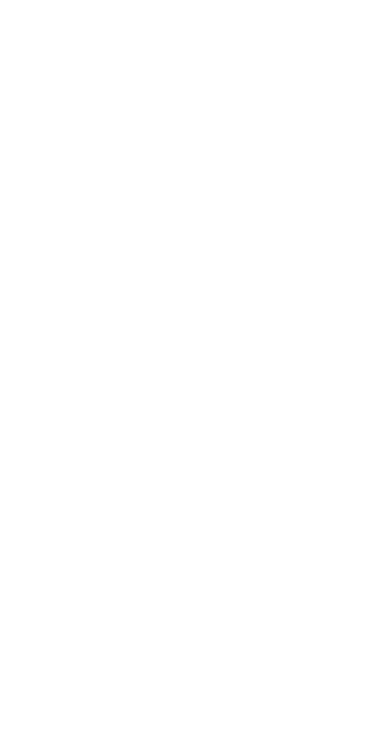
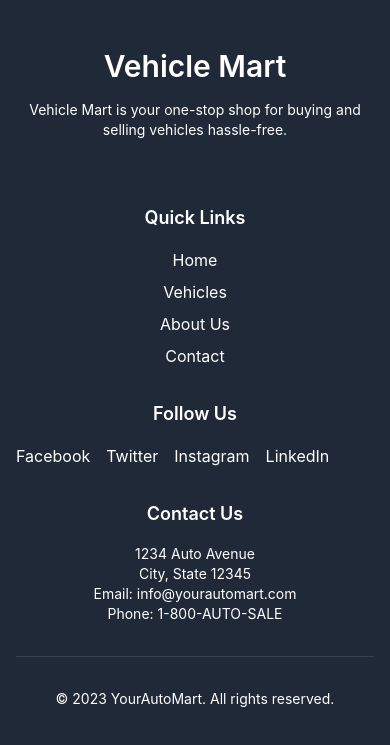
Before and after one commit to saikalyansixsixty6/online-vehicle-website, a React (Create React App) app in the folder frontend/: page /home in a window 390 px wide. Shown: the part 703-1448 px from the top of the page. Before the commit the page ends 844 px from the top, so only its background shows below. Built offline with nearby package versions, Linux system fonts and the light colour scheme; no server answers; the database is empty.

Commit message:
Footer added

```diff
--- a/frontend/src/components/Footer/Footer.jsx
+++ b/frontend/src/components/Footer/Footer.jsx
@@ -1,98 +1,83 @@
-import React from 'react'
-import { Link } from 'react-router-dom'
+import React from 'react';
+
 const Footer = () => {
   return (
+    <footer className="bg-gray-800 text-white py-12">
+      <div className="max-w-6xl mx-auto px-4">
+        <div className="grid grid-cols-1 md:grid-cols-2 lg:grid-cols-4 gap-8">
+          <div className="mb-8 md:mb-0">
+            <h2 className="text-3xl font-semibold mb-4">Vehicle Mart</h2>
+            <p className="text-sm">
+              Vehicle Mart is your one-stop shop for buying and selling vehicles hassle-free.
+            </p>
+          </div>
           <div>
-      <footer className="text-gray-600 body-font bg-gray-300" >
-            <div className="container px-5 py-24 mx-auto" >
-                <div className="flex flex-wrap md:text-left text-center order-first">
-                    <div className="lg:w-1/4 md:w-1/2 w-full px-4">
-                        <h2 className="title-font font-medium text-gray-900 tracking-widest text-sm mb-3">CATEGORIES</h2>
-                        <nav className="list-none mb-10">
+            <h3 className="text-lg font-semibold mb-4">Quick Links</h3>
+            <ul className="space-y-2">
               <li>
-                                <a className="text-gray-600 hover:text-gray-800" >Home</a>
+                <a href="/" className="hover:text-gray-300 transition duration-300">
+                  Home
+                </a>
               </li>
               <li>
-                                <a className="text-gray-600 hover:text-gray-800" >Order</a>
+                <a href="/" className="hover:text-gray-300 transition duration-300">
+                  Vehicles
+                </a>
               </li>
               <li>
-                                <a className="text-gray-600 hover:text-gray-800" >Local For Vocal</a>
+                <a href="/" className="hover:text-gray-300 transition duration-300">
+                  About Us
+                </a>
               </li>
               <li>
-                                <a className="text-gray-600 hover:text-gray-800" >Cart</a>
+                <a href="/" className="hover:text-gray-300 transition duration-300">
+                  Contact
+                </a>
               </li>
-                        </nav>
+            </ul>
           </div>
-                    <div className="lg:w-1/4 md:w-1/2 w-full px-4">
-                        <h2 className="title-font font-medium text-gray-900 tracking-widest text-sm mb-3 uppercase" >Customer Service</h2>
-                        <nav className="list-none mb-10">
+          <div>
+            <h3 className="text-lg font-semibold mb-4">Follow Us</h3>
+            <ul className="flex space-x-4">
               <li>
-                                <Link to={'/returnpolicy'} className="text-gray-600 hover:text-gray-800" >Return Policy</Link>
+                <a href="/" className="hover:text-gray-300 transition duration-300">
+                  Facebook
+                </a>
               </li>
               <li>
-                                <Link to={'/about'} className="text-gray-600 hover:text-gray-800" >About</Link>
+                <a href="/" className="hover:text-gray-300 transition duration-300">
+                  Twitter
+                </a>
               </li>
               <li>
-                                <Link to={'/contact'} className="text-gray-600 hover:text-gray-800" >Contact Us</Link>
+                <a href="/" className="hover:text-gray-300 transition duration-300">
+                  Instagram
+                </a>
               </li>
-                        </nav>
+              <li>
+                <a href="/" className="hover:text-gray-300 transition duration-300">
+                  LinkedIn
+                </a>
+              </li>
+            </ul>
           </div>
-
-                    <div className="lg:w-1/4 md:w-1/2 w-full px-4">
-                        <h2 className="title-font font-medium text-gray-900 tracking-widest text-sm mb-3" >Services</h2>
-                        <nav className="list-none mb-10">
-                            <li>
-                                <Link to={'/privacypolicy'} className="text-gray-600 hover:text-gray-800" >Privacy</Link>
-                            </li>
-
-                        </nav>
-                    </div>
-                    <div className="lg:w-1/4 md:w-1/2 w-full px-4">
-                        <img src="https://ecommerce-sk.vercel.app/pay.png" alt="" />
+          <div>
+            <h3 className="text-lg font-semibold mb-4">Contact Us</h3>
+            <p className="text-sm">
+              1234 Auto Avenue <br />
+              City, State 12345 <br />
+              Email: info@yourautomart.com <br />
+              Phone: 1-800-AUTO-SALE
+            </p>
           </div>
         </div>
-
-            </div>
-
-            <div className="bg-gray-200" >
-                <div className="container px-5 py-3 mx-auto flex items-center sm:flex-row flex-col">
-                    <Link to={'/'} className='flex'>
-                        <div className="flex ">
-                            <h1 className=' text-2xl font-bold text-black  px-2 py-1 rounded' >E-Bharat</h1>
-                        </div>
-                    </Link>
-                    <p className="text-sm text-gray-500 sm:ml-6 sm:mt-0 mt-4" >© 2023 E-bharat —
-                        <a href="https://twitter.com/knyttneve" rel="noopener noreferrer" className="text-gray-600 ml-1" target="_blank" >www.ebharat.com</a>
+        <hr className="my-8 border-gray-700" />
+        <p className="text-sm text-center">
+          &copy; {new Date().getFullYear()} YourAutoMart. All rights reserved.
         </p>
-                    <span className="inline-flex sm:ml-auto sm:mt-0 mt-4 justify-center sm:justify-start">
-                        <a className="text-gray-500">
-                            <svg fill="currentColor" strokeLinecap="round" strokeLinejoin="round" strokeWidth={2} className="w-5 h-5" viewBox="0 0 24 24">
-                                <path d="M18 2h-3a5 5 0 00-5 5v3H7v4h3v8h4v-8h3l1-4h-4V7a1 1 0 011-1h3z" />
-                            </svg>
-                        </a>
-                        <a className="ml-3 text-gray-500">
-                            <svg fill="currentColor" strokeLinecap="round" strokeLinejoin="round" strokeWidth={2} className="w-5 h-5" viewBox="0 0 24 24">
-                                <path d="M23 3a10.9 10.9 0 01-3.14 1.53 4.48 4.48 0 00-7.86 3v1A10.66 10.66 0 013 4s-4 9 5 13a11.64 11.64 0 01-7 2c9 5 20 0 20-11.5a4.5 4.5 0 00-.08-.83A7.72 7.72 0 0023 3z" />
-                            </svg>
-                        </a>
-                        <a className="ml-3 text-gray-500">
-                            <svg fill="none" stroke="currentColor" strokeLinecap="round" strokeLinejoin="round" strokeWidth={2} className="w-5 h-5" viewBox="0 0 24 24">
-                                <rect width={20} height={20} x={2} y={2} rx={5} ry={5} />
-                                <path d="M16 11.37A4 4 0 1112.63 8 4 4 0 0116 11.37zm1.5-4.87h.01" />
-                            </svg>
-                        </a>
-                        <a className="ml-3 text-gray-500">
-                            <svg fill="currentColor" stroke="currentColor" strokeLinecap="round" strokeLinejoin="round" strokeWidth={0} className="w-5 h-5" viewBox="0 0 24 24">
-                                <path stroke="none" d="M16 8a6 6 0 016 6v7h-4v-7a2 2 0 00-2-2 2 2 0 00-2 2v7h-4v-7a6 6 0 016-6zM2 9h4v12H2z" />
-                                <circle cx={4} cy={4} r={2} stroke="none" />
-                            </svg>
-                        </a>
-                    </span>
-                </div>
       </div>
     </footer>
-    </div>
-  )
-}
+  );
+};
 
-export default Footer
+export default Footer;
--- a/frontend/src/pages/Home.jsx
+++ b/frontend/src/pages/Home.jsx
@@ -6,7 +6,7 @@ import CarCards from '../shared/Carcard';
 import MyContext from '../context/MyContext';
 import MainHeader from '../components/HeaderCom/MainHeader';
 // import FilterPage from '../components/filters/FilterPage';
-// import Footer from '../components/Footer/Footer';
+import Footer from '../components/Footer/Footer';
 
 function Home() {
   const context = useContext(MyContext);
@@ -38,7 +38,7 @@ function Home() {
           </div>
         </div>
       </main>
-      {/* <Footer/> */}
+      <Footer/>
     </>
   );
 }
```
Lines whose indentation alone changed are shown as unchanged.
